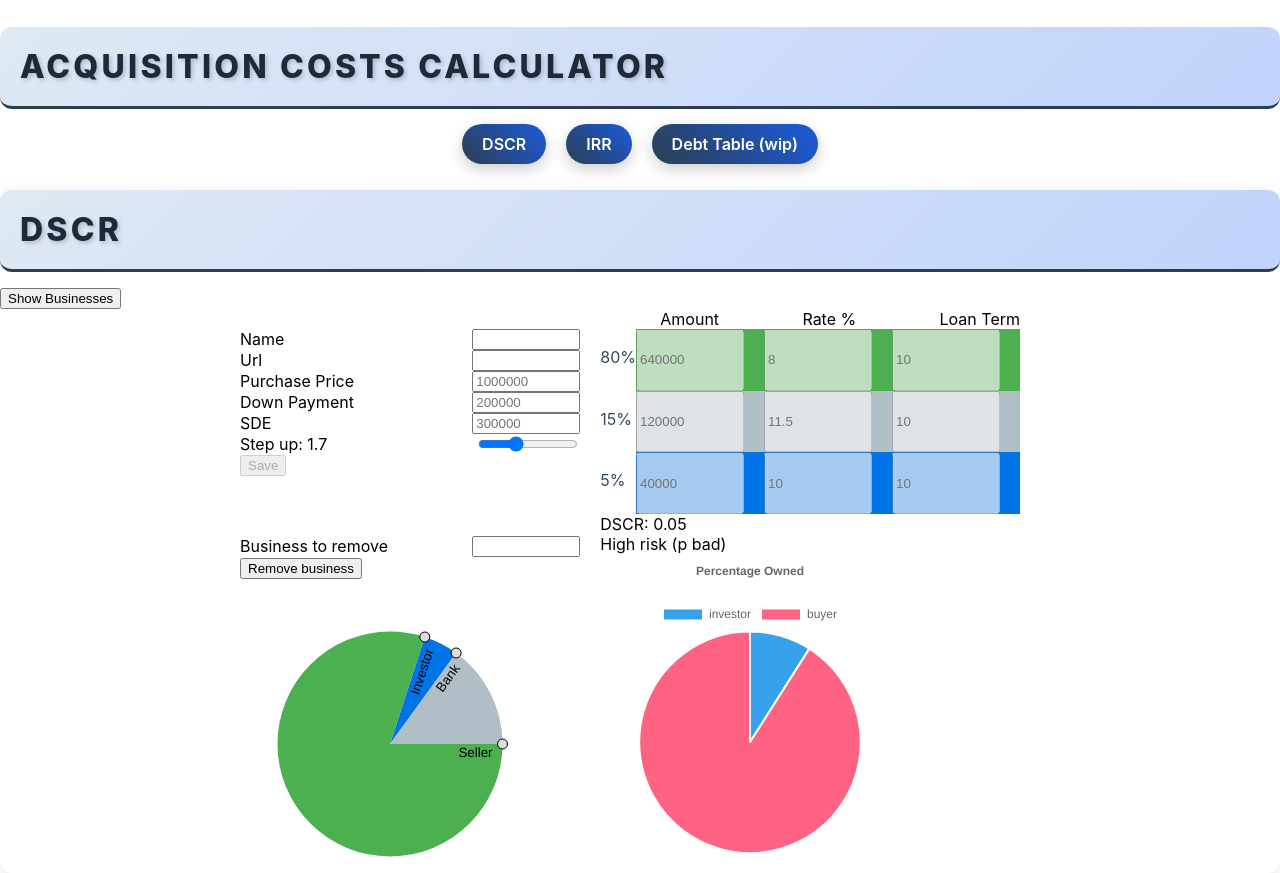
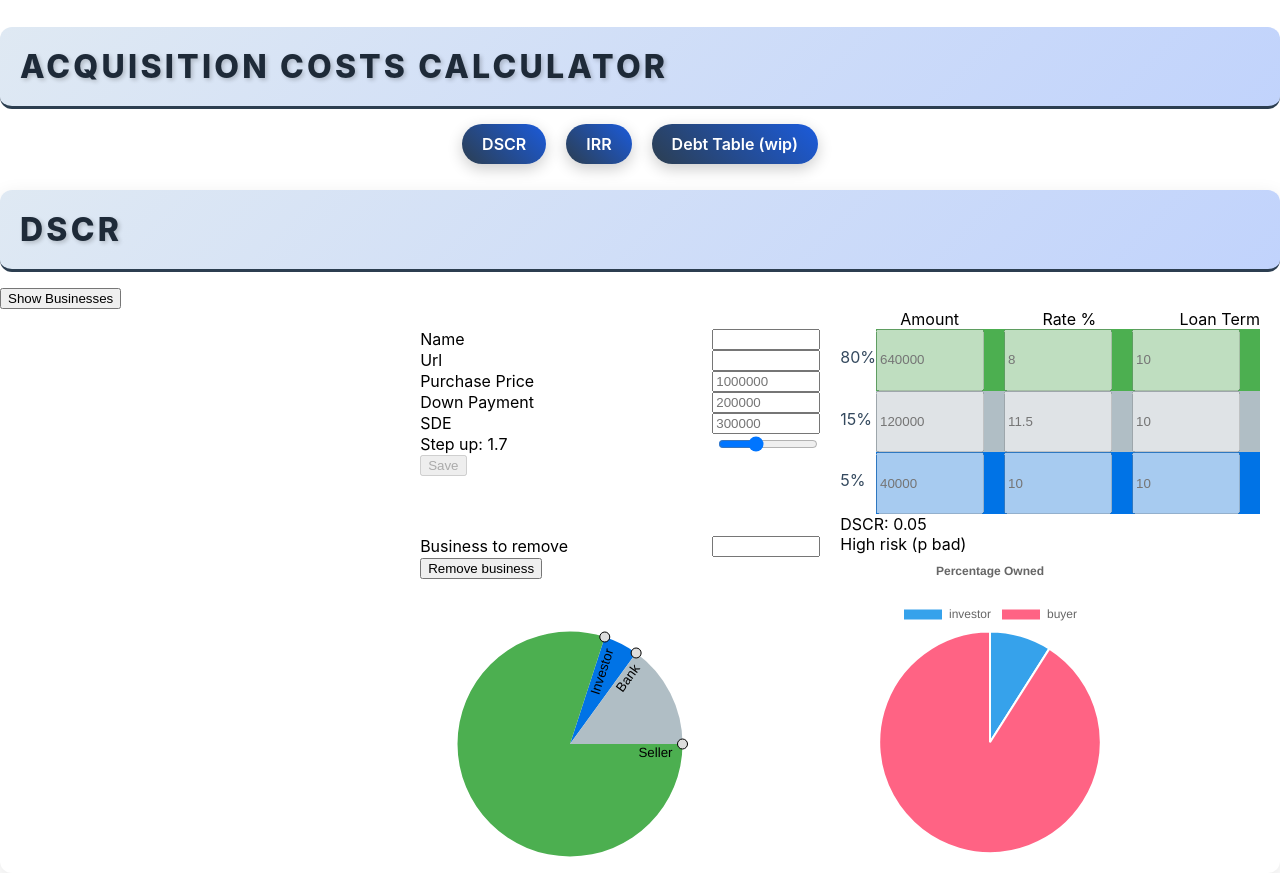
Before and after one commit to TheCoderNamedBridget/AcquisitionCostCalculator, a React (Create React App) app: page / in a window 1280 px wide. Built offline with nearby package versions, Linux system fonts and the light colour scheme.

Commit message:
fix formatting

```diff
--- a/src/App.css
+++ b/src/App.css
@@ -57,6 +57,7 @@
   transition: box-shadow 0.3s ease;
 }
 
+.cookie-section,
 .inputs,
 .outputs {
   flex: 1;
@@ -64,9 +65,8 @@
 
 .display {
   display: flex;
-  align-items: flex-start;
-  max-width: 800px;
-  margin: 0 auto;
+  grid-template-columns: repeat(3, 1fr);
+  margin: auto
 }
 
 h1,
--- a/src/Pages/Dscr.tsx
+++ b/src/Pages/Dscr.tsx
@@ -123,14 +123,16 @@ const Dscr = () => {
             <h2 className="header">Dscr</h2>
             <button onClick={() => setShowBusinesses(!showBusinesses)}>{showBusinesses ? "Hide " : "Show "} Businesses</button>
             <div className="display">
-                {showBusinesses && <div className="inputs">
+                <div className="cookie-section">
+                    {showBusinesses && <>
                         <h2>Stored Businesses:</h2>
                         {cookies.map((cookie, index) =>
                             <div key={index} className="cookies">
                                 <AcquisitionDisplay business={cookie} showBusiness={fillInputs} />
                             </div>
                         )}
-                </div>}
+                    </>}
+                </div>
                 <div className="inputs">
                     <br />
                     <LabelledStringInput labelText={"Name"} value={name} setValue={setName} />
```
Lines whose indentation alone changed are shown as unchanged.
